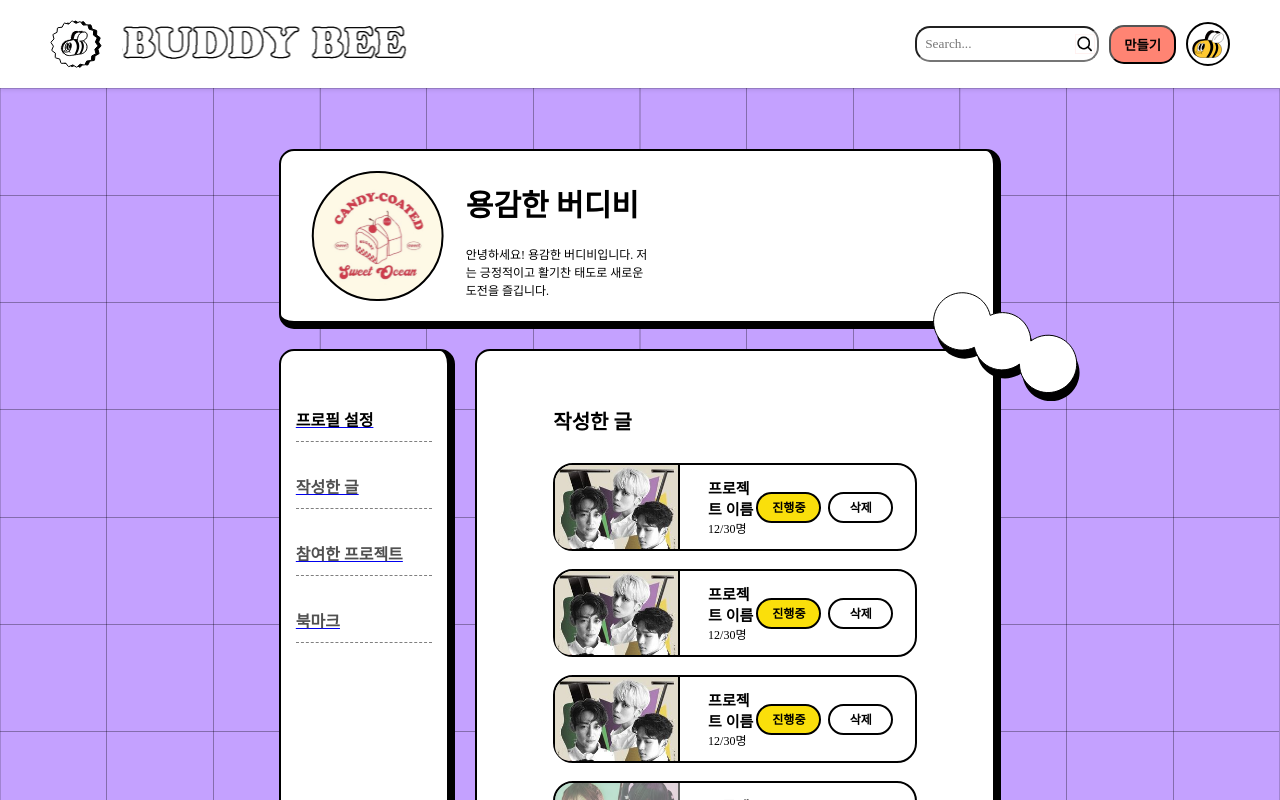
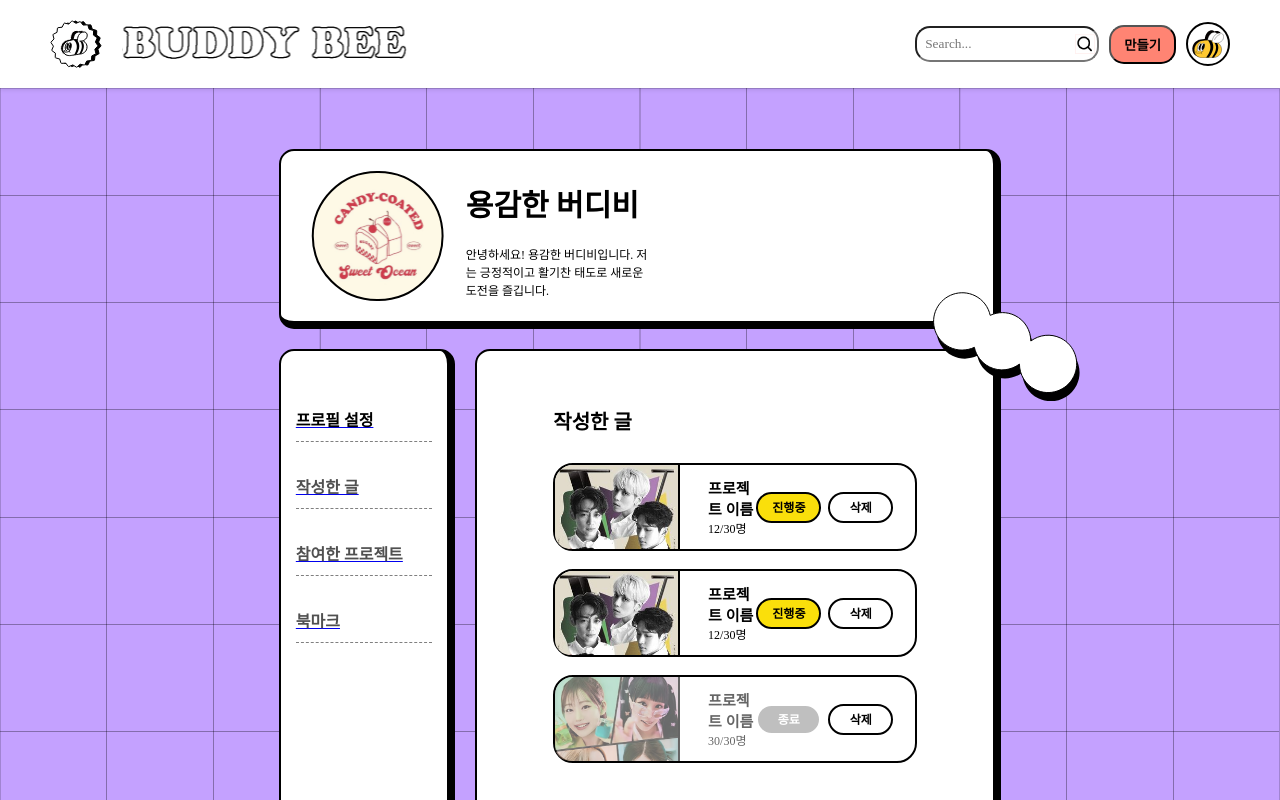
Before and after one commit to Smurfs-village/Buddy-Bee, a React (Create React App) app: page /profile/posts in a window 1280 px wide. Shown: the top 800 px of the page. Built offline with nearby package versions, Linux system fonts and the light colour scheme; a web font is replaced by a local one.

Commit message:
data aplit and mok data add and myprofile textarea fix

```diff
--- a/src/views/ProfilePage/MyPosts.js
+++ b/src/views/ProfilePage/MyPosts.js
@@ -1,11 +1,11 @@
+import { useState, useEffect } from "react";
 import "./MyPosts.css";
 import myPageflowerImg from "../../img/myPage_flower.svg";
 import rightArrow from "../../img/right_arrow.svg";
 import shineeConcertImg from "../../img/shinee_concert.jpg";
 import kissOfLifeConcertImg from "../../img/kissOfLife_concert.jpg";
 
-const Card = ({ imgSrc, projectName, participants, status }) => {
-  return (
+const Card = ({ imgSrc, projectName, participants, status }) => (
   <div className="MyPosts_main_right_container_box">
     <div
       className="MyPosts_main_right_container_box_img_wrapper"
@@ -29,10 +29,8 @@ const Card = ({ imgSrc, projectName, participants, status }) => {
     </div>
   </div>
 );
-};
 
-const FinishedProject = ({ imgSrc, projectName, participants }) => {
-  return (
+const FinishedProject = ({ imgSrc, projectName, participants }) => (
   <div className="MyPosts_main_right_container_box Myposts_finishedProject_container">
     <div
       className="MyPosts_main_right_container_box_img_wrapper Myposts_finishedProjectImg"
@@ -47,45 +45,73 @@ const FinishedProject = ({ imgSrc, projectName, participants }) => {
       </div>
     </div>
     <div className="MyPosts_main_right_container_box_btn_wrapper">
-        <button className="MyPosts_main_right_container_box_endBtn">
-          종료
-        </button>
+      <button className="MyPosts_main_right_container_box_endBtn">종료</button>
       <button className="MyPosts_main_right_container_box_deleteBtn MyPosts_finishedProject_container_deleteBtn">
         삭제
       </button>
     </div>
   </div>
 );
-};
 
 const MainRightContainer = () => {
+  const [projects, setProjects] = useState([]);
+  const [finishedProjects, setFinishedProjects] = useState([]);
+
+  useEffect(() => {
+    // 여기에 백엔드에서 데이터를 가져오는 로직 추가
+    //
+    // fetch('/api/projects')
+    //   .then(response => response.json())
+    //   .then(data => {
+    //     setProjects(data.activeProjects);
+    //     setFinishedProjects(data.finishedProjects);
+    //   });
+    const activeProjects = [
+      {
+        imgSrc: shineeConcertImg,
+        projectName: "프로젝트 이름",
+        participants: "12/30명",
+        status: "진행중",
+      },
+      {
+        imgSrc: shineeConcertImg,
+        projectName: "프로젝트 이름",
+        participants: "12/30명",
+        status: "진행중",
+      },
+    ];
+    const finishedProjects = [
+      {
+        imgSrc: kissOfLifeConcertImg,
+        projectName: "프로젝트 이름",
+        participants: "30/30명",
+      },
+    ];
+    setProjects(activeProjects);
+    setFinishedProjects(finishedProjects);
+  }, []);
+
   return (
     <div className="MyPosts_main_right_container">
       <div className="MyPosts_main_right_container_writtenPosts">작성한 글</div>
       <div className="MyPosts_main_right_container_cards_wrapper">
+        {projects.map((project, index) => (
           <Card
-          imgSrc={shineeConcertImg}
-          projectName="프로젝트 이름"
-          participants="12/30명"
-          status="진행중"
+            key={index}
+            imgSrc={project.imgSrc}
+            projectName={project.projectName}
+            participants={project.participants}
+            status={project.status}
           />
-        <Card
-          imgSrc={shineeConcertImg}
-          projectName="프로젝트 이름"
-          participants="12/30명"
-          status="진행중"
+        ))}
+        {finishedProjects.map((project, index) => (
+          <FinishedProject
+            key={index}
+            imgSrc={project.imgSrc}
+            projectName={project.projectName}
+            participants={project.participants}
           />
-        <Card
-          imgSrc={shineeConcertImg}
-          projectName="프로젝트 이름"
-          participants="12/30명"
-          status="진행중"
-        />
-        <FinishedProject
-          imgSrc={kissOfLifeConcertImg}
-          projectName="프로젝트 이름"
-          participants="30/30명"
-        />
+        ))}
       </div>
       <img
         src={myPageflowerImg}
@@ -105,12 +131,10 @@ const MainRightContainer = () => {
   );
 };
 
-const MyPosts = () => {
-  return (
+const MyPosts = () => (
   <div className="MyPosts_container">
     <MainRightContainer />
   </div>
 );
-};
 
 export default MyPosts;
--- a/src/views/ProfilePage/MyProfile.css
+++ b/src/views/ProfilePage/MyProfile.css
@@ -58,7 +58,15 @@
   box-sizing: border-box;
   outline: none;
   margin-top: 35px;
-  height: 240px; /* placeholder(최대 50자)가 중앙으로 가고 텍스트도 중앙 위치부터 입력됨*/
+  height: 240px;
+  padding: 20px; /* 텍스트 시작 위치 조정 */
+  font-size: 15px;
+  resize: none;
+}
+
+.MyProfile_main_right_container_introductionLetterBox::placeholder {
+  font-size: 15px;
+  color: #888;
 }
 
 .MyProfile_main_right_container_flowerImg {
@@ -79,7 +87,7 @@
   border-radius: 20px;
   font-weight: 900;
   font-size: 18px;
-  padding: 7px 20px 7px 20px;
+  padding: 7px 20px;
   margin-right: 5px;
 }
 
--- a/src/views/ProfilePage/MyProfile.js
+++ b/src/views/ProfilePage/MyProfile.js
@@ -90,7 +90,7 @@ const MainRightContainer = () => {
           className="MyProfile_main_right_container_profile_edit_img"
         />
       </div>
-      <input
+      <textarea
         className="MyProfile_main_right_container_introductionLetterBox"
         placeholder="최대 50자"
         value={intro}
```
Lines whose indentation alone changed are shown as unchanged.
